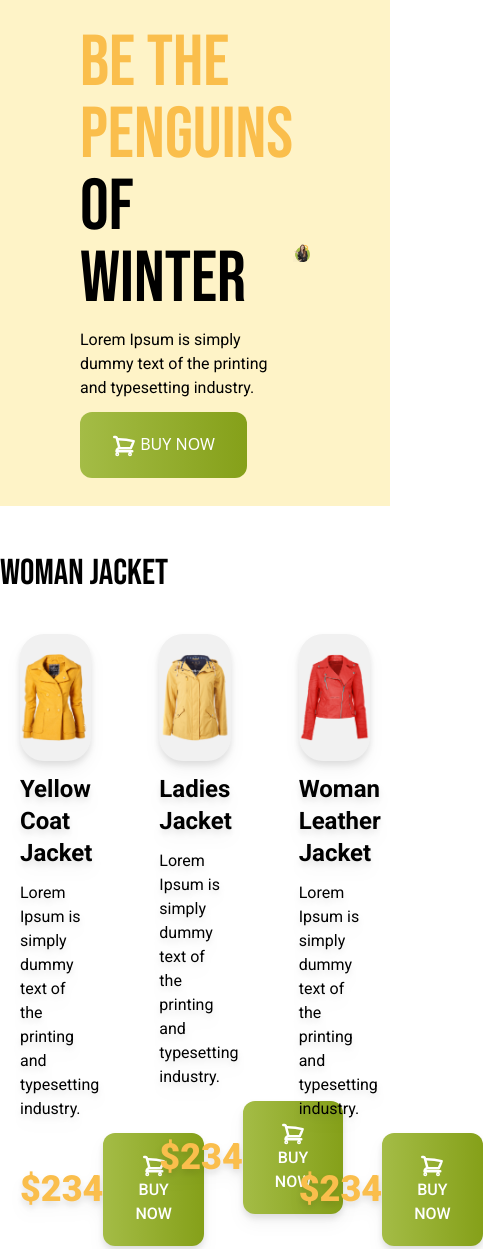
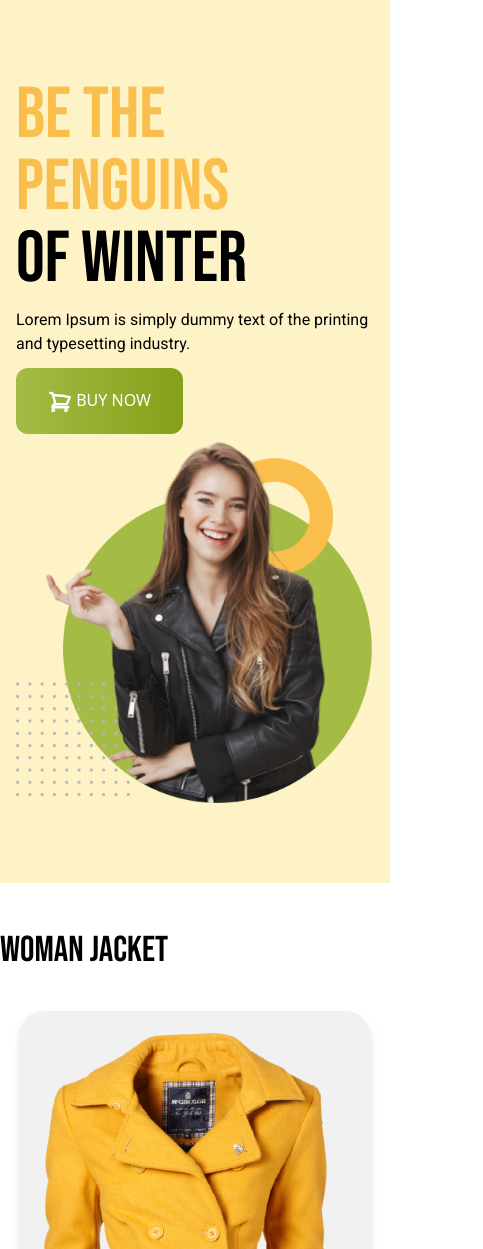
Before and after one commit to Sadiql/penguin-fashion, a plain HTML site: page index.html in a window 390 px wide. Shown: the top 1249 px of the page, 483 px wide, since content can reach past the window. Drawn offline with nearby package versions, Linux system fonts and the light colour scheme.

Commit message:
create responsive

```diff
--- a/index.html
+++ b/index.html
@@ -23,8 +23,8 @@
 </head>
 
 <body>
-    <header class="bg-amber-100 px-20 py-7">
-        <div class="flex justify-between items-center">
+    <header class="bg-amber-100 px-4 py-20 mid:px-20 lg:px-32">
+        <div class="flex flex-col mid:flex-row lg:flex-row justify-between items-center">
             <div class="space-y-3">
                 <h1 class="text-7xl  font-bebas uppercase"><span class="text-[#FABE4C]">Be the Penguins</span>
                     <br>
@@ -51,7 +51,7 @@
     <main class="max-w-7xl mx-auto">
         <section class="py-12">
             <h3 class="text-4xl font-bebas ">Woman Jacket</h3>
-            <div class="grid grid-cols-3 gap-7 font-roboto mt-5">
+            <div class="grid grid-cols-1 mid:grid-cols-2 lg:grid-cols-3 gap-7 font-roboto mt-5">
                 <div class="space-y-3 drop-shadow-lg p-5">
                     <div class="bg-[#F1F1F1] rounded-3xl py-5">
                         <img src="images/jacket-1.png" alt="">
@@ -116,7 +116,7 @@
         </section>
         <section class="py-12">
             <h3 class="text-4xl font-bebas ">Woman Jacket</h3>
-            <div class="grid grid-cols-3 gap-7 font-roboto mt-5">
+            <div class="grid grid-cols-1 mid:grid-cols-2 lg:grid-cols-3 gap-7 font-roboto mt-5">
                 <div class="space-y-3 drop-shadow-lg p-5">
                     <div class="bg-[#F1F1F1] rounded-3xl py-5">
                         <img src="images/jacket-4.png" alt="">
```
